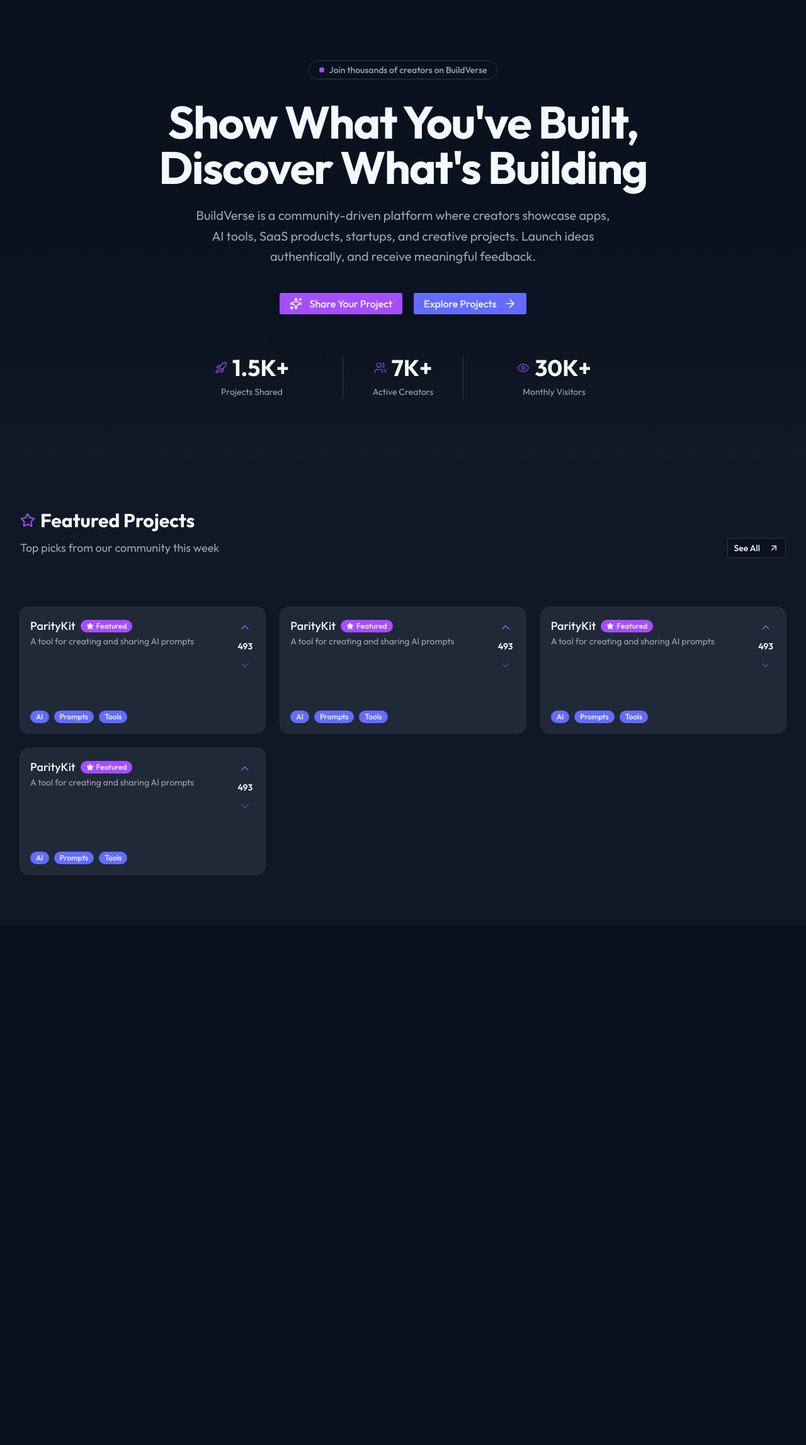
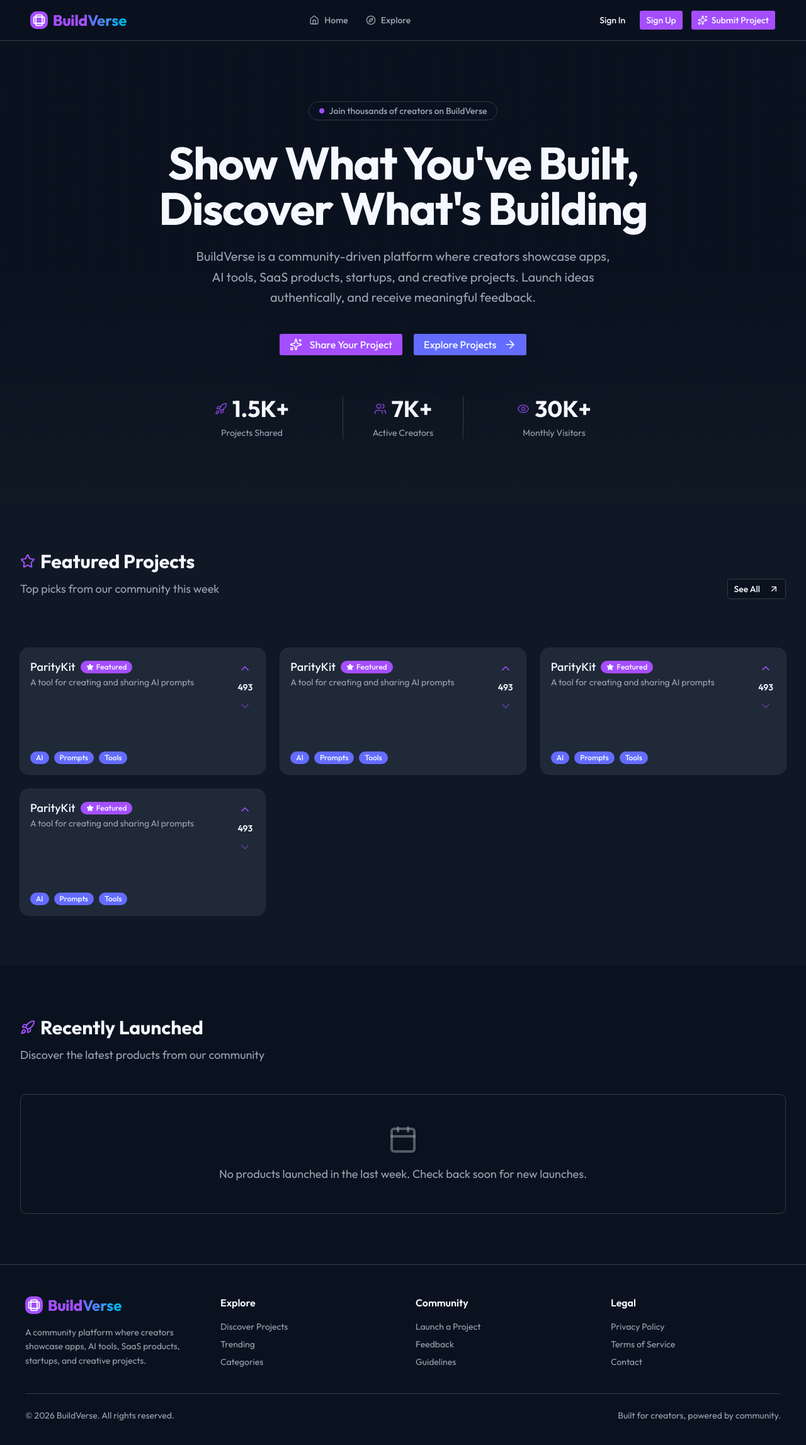
Before and after one commit to amitpauldev/build-verse, a Next.js app: page / in a window 1280 px wide. Shown: the top 2294 px of the page at 63% size. Before the commit the page ends 1468 px from the top, so only its background shows below. Built offline with nearby package versions, Linux system fonts and the light colour scheme.

Commit message:
added Header and Footer

```diff
--- a/app/layout.tsx
+++ b/app/layout.tsx
@@ -1,6 +1,8 @@
 import type { Metadata } from "next";
 import { Outfit } from "next/font/google";
 import "./globals.css";
+import Header from "@/components/common/Header";
+import Footer from "@/components/common/Footer";
 
 const outfit = Outfit({ subsets: ["latin"] });
 
@@ -27,7 +29,11 @@ export default function RootLayout({
 }>) {
 	return (
 		<html lang="en">
-			<body className={`${outfit.className} antialiased`}>{children}</body>
+			<body className={`${outfit.className} antialiased`}>
+				<Header />
+				{children}
+				<Footer />
+			</body>
 		</html>
 	);
 }
--- a/app/page.tsx
+++ b/app/page.tsx
@@ -1,11 +1,13 @@
 import FeaturedSection from "@/components/landingPage/FeaturedSection";
 import HeroSection from "@/components/landingPage/HeroSection";
+import RecentlyLauncedProducts from "@/components/landingPage/RecentlyLauncedProducts";
 
 const Home = () => {
 	return (
 		<div>
 			<HeroSection />
 			<FeaturedSection />
+			<RecentlyLauncedProducts />
 		</div>
 	);
 };
--- /dev/null
+++ b/components/common/EmptyState.tsx
@@ -0,0 +1,21 @@
+import { LucideIcon } from "lucide-react";
+import React from "react";
+
+const EmptyState = ({
+	message,
+	icon: Icon,
+}: {
+	message: string;
+	icon?: LucideIcon;
+}) => {
+	return (
+		<div className="empty-state">
+			{Icon && (
+				<Icon className="size-12 text-muted-foreground/50 mx-auto mb-4" />
+			)}
+			<p className="text-lg text-muted-foreground">{message}</p>
+		</div>
+	);
+};
+
+export default EmptyState;
--- /dev/null
+++ b/components/common/Footer.tsx
@@ -0,0 +1,103 @@
+import Logo from "./Logo";
+
+export default function Footer() {
+	return (
+		<footer className="border-t border-border bg-background">
+			<div className="wrapper px-10 py-12">
+				<div className="grid gap-10 md:grid-cols-4">
+					{/* Brand */}
+					<div className="space-y-4">
+						<Logo />
+
+						<p className="text-sm text-muted-foreground leading-relaxed">
+							A community platform where creators showcase apps, AI tools, SaaS
+							products, startups, and creative projects.
+						</p>
+					</div>
+
+					{/* Explore */}
+					<div>
+						<h3 className="mb-4 font-semibold">Explore</h3>
+
+						<ul className="space-y-2 text-sm text-muted-foreground">
+							<li>
+								<a href="#" className="hover:text-primary transition-colors">
+									Discover Projects
+								</a>
+							</li>
+
+							<li>
+								<a href="#" className="hover:text-primary transition-colors">
+									Trending
+								</a>
+							</li>
+
+							<li>
+								<a href="#" className="hover:text-primary transition-colors">
+									Categories
+								</a>
+							</li>
+						</ul>
+					</div>
+
+					{/* Community */}
+					<div>
+						<h3 className="mb-4 font-semibold">Community</h3>
+
+						<ul className="space-y-2 text-sm text-muted-foreground">
+							<li>
+								<a href="#" className="hover:text-primary transition-colors">
+									Launch a Project
+								</a>
+							</li>
+
+							<li>
+								<a href="#" className="hover:text-primary transition-colors">
+									Feedback
+								</a>
+							</li>
+
+							<li>
+								<a href="#" className="hover:text-primary transition-colors">
+									Guidelines
+								</a>
+							</li>
+						</ul>
+					</div>
+
+					{/* Legal */}
+					<div>
+						<h3 className="mb-4 font-semibold">Legal</h3>
+
+						<ul className="space-y-2 text-sm text-muted-foreground">
+							<li>
+								<a href="#" className="hover:text-primary transition-colors">
+									Privacy Policy
+								</a>
+							</li>
+
+							<li>
+								<a href="#" className="hover:text-primary transition-colors">
+									Terms of Service
+								</a>
+							</li>
+
+							<li>
+								<a href="#" className="hover:text-primary transition-colors">
+									Contact
+								</a>
+							</li>
+						</ul>
+					</div>
+				</div>
+
+				{/* Bottom Bar */}
+				<div className="mt-10 flex flex-col items-center justify-between gap-4 border-t border-border pt-6 text-sm text-muted-foreground md:flex-row">
+					<p>© {new Date().getFullYear()} BuildVerse. All rights reserved.</p>
+
+					<p>Built for creators, powered by community.</p>
+				</div>
+			</div>
+		</footer>
+	);
+}
--- /dev/null
+++ b/components/common/Header.tsx
@@ -0,0 +1,49 @@
+import Link from "next/link";
+import Logo from "./Logo";
+import { CompassIcon, HomeIcon, SparklesIcon } from "lucide-react";
+import { Button } from "../ui/button";
+
+const Header = () => {
+	return (
+		<header className="sticky top-0 z-50 border-b bg-background/95 backdrop-blur supports-backdrop-filter:bg-background/60 overflow-hidden">
+			<div className="wrapper px-12">
+				<div className="flex h-16 items-center justify-between">
+					<Logo />
+
+					<nav className="flex items-center gap-1">
+						<Link
+							href="/"
+							className="flex items-center gap-2 px-3 py-2 text-sm font-medium text-muted-foreground hover:text-foreground transition-colors hover:bg-muted/50"
+						>
+							<HomeIcon className="size-4" />
+							<span>Home</span>
+						</Link>
+						<Link
+							href="/explore"
+							className="flex items-center gap-2 px-3 py-2 text-sm font-medium text-muted-foreground hover:text-foreground transition-colors hover:bg-muted/50"
+						>
+							<CompassIcon className="size-4" />
+							<span>Explore</span>
+						</Link>
+					</nav>
+
+					<div className="flex items-center gap-3">
+						<Button variant="outline" className="border-none bg-transparent">
+							Sign In
+						</Button>
+						<Button>Sign Up</Button>
+
+						<Button asChild>
+							<Link href="/submit">
+								<SparklesIcon className="size-4" />
+								Submit Project
+							</Link>
+						</Button>
+					</div>
+				</div>
+			</div>
+		</header>
+	);
+};
+
+export default Header;
--- /dev/null
+++ b/components/common/Logo.tsx
@@ -0,0 +1,18 @@
+import { Ratio, VectorSquare } from "lucide-react";
+import Link from "next/link";
+import React from "react";
+
+const Logo = () => {
+	return (
+		<Link href="/" className="flex items-center gap-2 group">
+			<div className="size-7 rounded-lg bg-primary flex items-center justify-center">
+				<Ratio strokeWidth={2.25} className="size-5 text-primary-foreground" />
+			</div>
+			<span className="text-2xl font-bold bg-linear-to-r from-primary via-secondary to-accent bg-clip-text text-transparent">
+				<span className="text-primary">Build</span>Verse
+			</span>
+		</Link>
+	);
+};
+
+export default Logo;
--- /dev/null
+++ b/components/landingPage/RecentlyLauncedProducts.tsx
@@ -0,0 +1,53 @@
+import React from "react";
+import SectionHeader from "../common/SectionHeader";
+import { CalendarIcon, RocketIcon } from "lucide-react";
+import ProductCard from "../Products/ProductCard";
+import EmptyState from "../common/EmptyState";
+
+const recentlyLauncedProducts: any[] = [
+	// {
+	// 	id: 1,
+	// 	title: "ParityKit",
+	// 	description: "A tool for creating and sharing AI prompts",
+	// 	tags: ["AI", "Prompts", "Tools"],
+	// 	votes: 493,
+	// 	isFeatured: true,
+	// },
+	// {
+	// 	id: 2,
+	// 	title: "ParityKit",
+	// 	description: "A tool for creating and sharing AI prompts",
+	// 	tags: ["AI", "Prompts", "Tools"],
+	// 	votes: 493,
+	// 	isFeatured: true,
+	// },
+];
+
+const RecentlyLauncedProducts = () => {
+	return (
+		<section className="py-20">
+			<div className="wrapper">
+				<SectionHeader
+					title="Recently Launched"
+					icon={RocketIcon}
+					description="Discover the latest products from our community"
+				/>
+
+				{recentlyLauncedProducts.length > 0 ? (
+					<div className="grid-wrapper">
+						{recentlyLauncedProducts.map((product) => (
+							<ProductCard key={product.id} product={product} />
+						))}
+					</div>
+				) : (
+					<EmptyState
+						message="No products launched in the last week. Check back soon for new launches."
+						icon={CalendarIcon}
+					/>
+				)}
+			</div>
+		</section>
+	);
+};
+
+export default RecentlyLauncedProducts;
```
